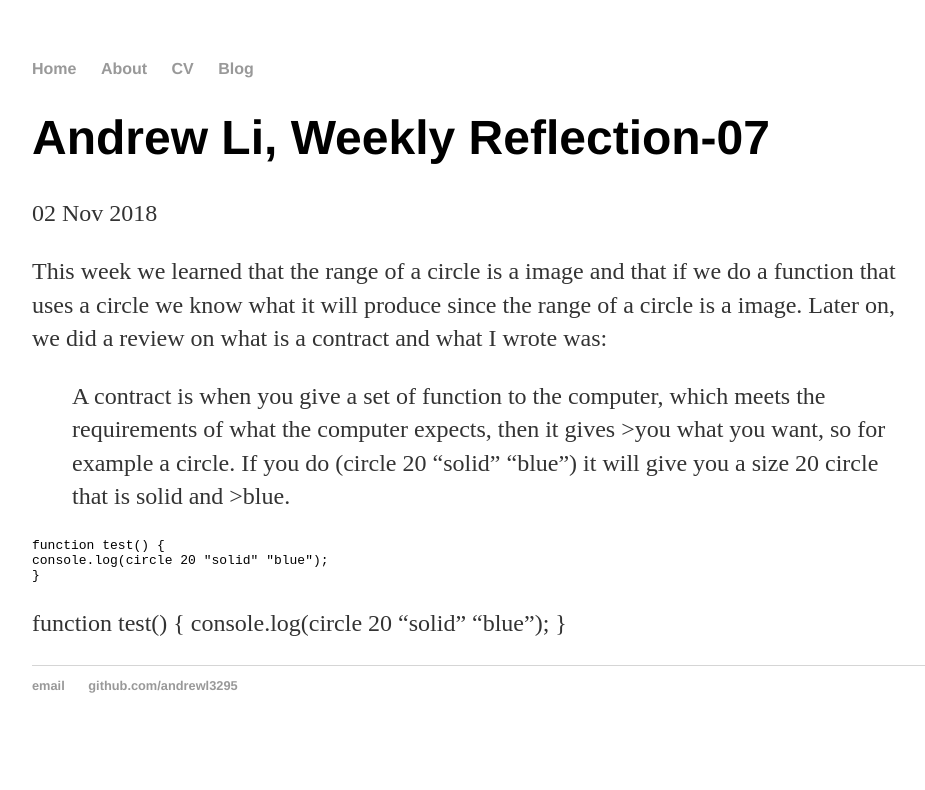
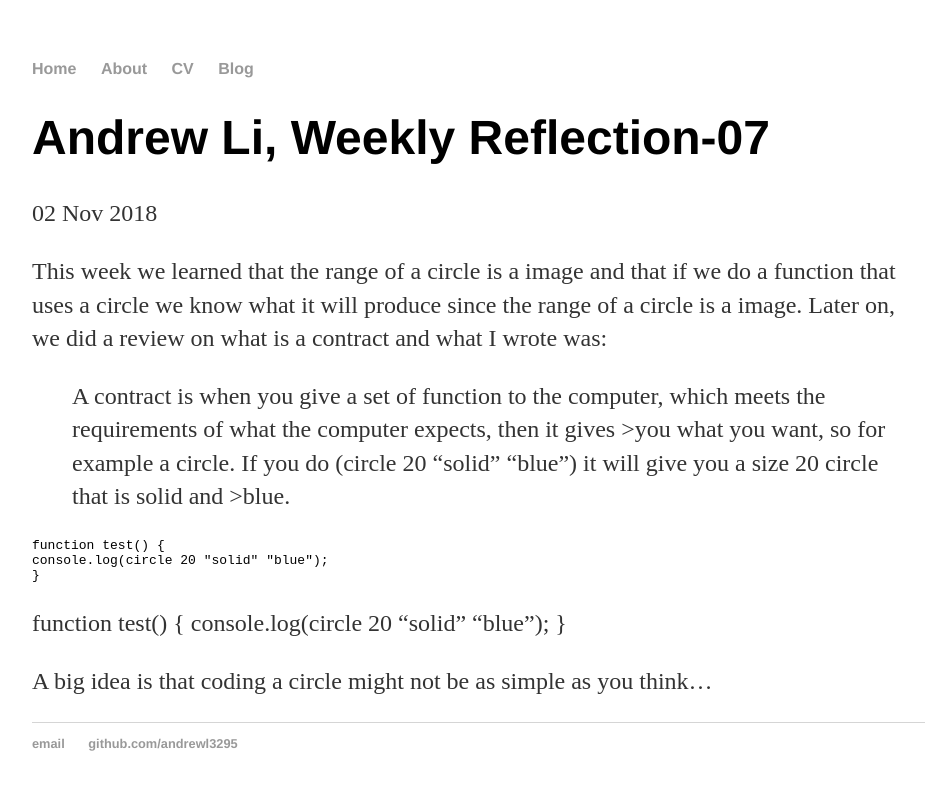
Before and after one commit to Andrewl3295/Andrewl3295.github.io, a Jekyll site: the page built from _posts/2018-11-02-Weekly-Reflection-07.md, in a window 1280 px wide. Shown: the top 790 px of the page, without its empty margins (160-1085 px from the left). Built offline with Jekyll 4.4.1, drawn with Linux system fonts in a browser that asks for light colours.

Commit message:
Update 2018-11-02-Weekly-Reflection-07.md

````diff
--- a/_posts/2018-11-02-Weekly-Reflection-07.md
+++ b/_posts/2018-11-02-Weekly-Reflection-07.md
@@ -6,7 +6,6 @@ date: 2018-11-02
 
 This week we learned that the range of a circle is a image and that if we do a function that uses a circle we know what it will produce since the range of a circle is a image. Later on, we did a review on what is a contract and what I wrote was:
 >A contract is when you give a set of function to the computer, which meets the requirements of what the computer expects, then it gives >you what you want, so for example a circle. If you do (circle 20 "solid" "blue") it will give you a size 20 circle that is solid and >blue.
-
 
 ```javascript
 function test() {
@@ -17,3 +16,5 @@ console.log(circle 20 "solid" "blue");
 function test() {
 console.log(circle 20 "solid" "blue");
 }
+
+A big idea is that coding a circle might not be as simple as you think...
````
